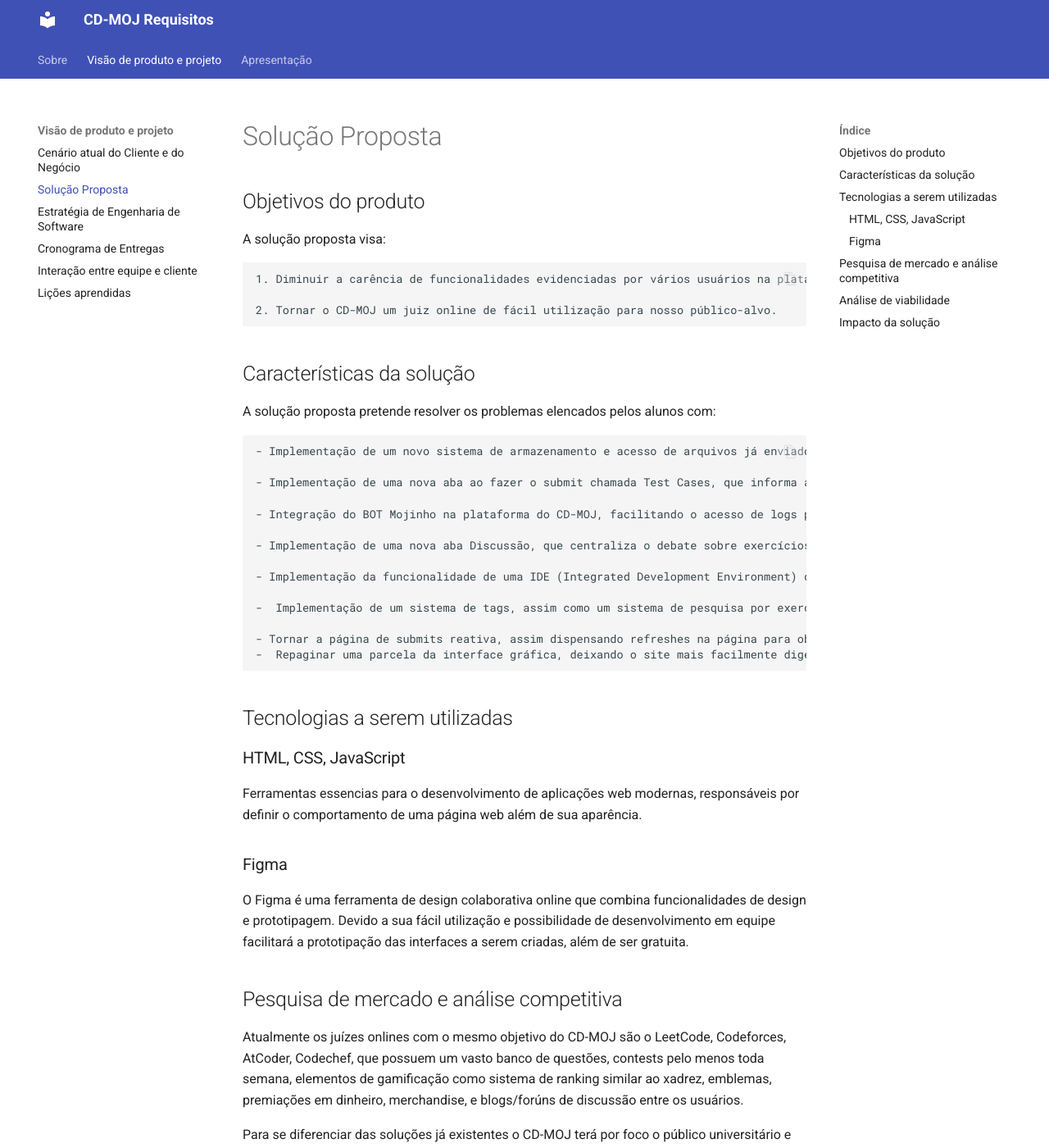
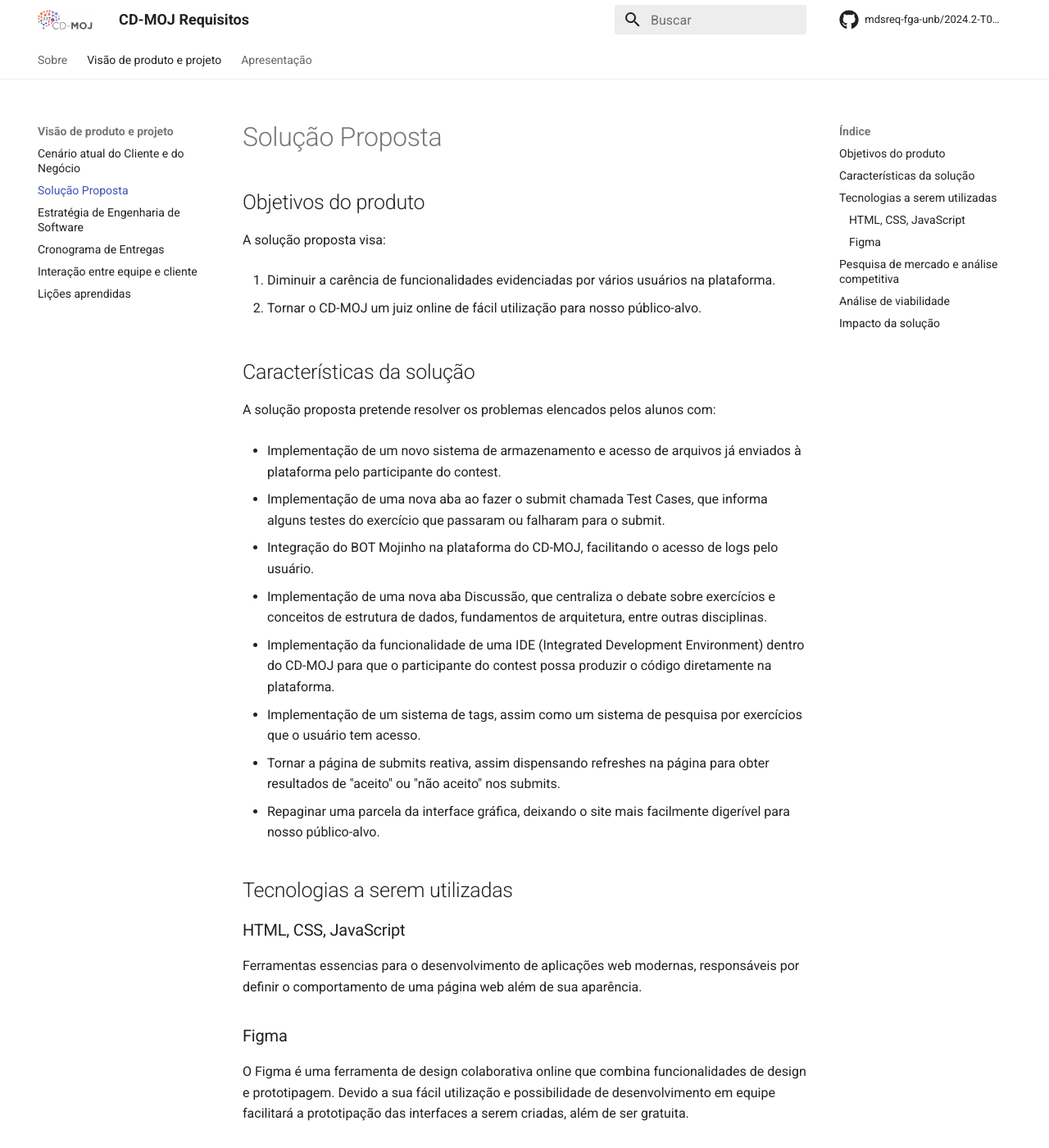
Before and after one commit to mdsreq-fga-unb/2024.2-T01-CD-MOJ, an MkDocs documentation site: the page built from docs/visao/Solucao.md, in a window 1280 px wide and 1400 px high. Shown: the whole window at 82% size. Built offline with MkDocs 1.6.1 and Material for MkDocs 9.7.7, drawn with Linux system fonts in a browser that asks for light colours; comment, search, counter and statistics services are not loaded.

Commit message:
docs: melhora aparência da documentação
- remove identação da sessão "solução proposta"
- adiciona ícone
- adiciona link para o repositório
- adiciona função de busca textual

```diff
--- a/mkdocs.yml
+++ b/mkdocs.yml
@@ -13,8 +13,16 @@ nav:
   - "Apresentação":
       - visao/Apresentacao.md
 
+repo_url: https://github.com/mdsreq-fga-unb/2024.2-T01-CD-MOJ/
+repo_name: mdsreq-fga-unb/2024.2-T01-CD-MOJ/
+
 theme:
+  palette:
+    primary: white
+
   name: material
+
+  logo: assets/images/logo.svg
 
   language: pt-BR
 
@@ -27,15 +35,11 @@ theme:
     - navigation.expantion
     - search.share
     - search.suggest
-    - serach.highlight
-    - content.code.copy
-    - content.code.select
-    - content.code.annotate
-    - content.tabs.link
+    - search.highlight
     - toc.follow
 
   icon:
-    repo: fontawesome/brands/gitlab
+    repo: fontawesome/brands/github
     admonition:
       note: octicons/tag-16
       abstract: octicons/checklist-16
@@ -56,4 +60,5 @@ markdown_extensions:
   - pymdownx.blocks.caption
 
 plugins:
+  - search
   - mkdocs-video
```
Also changed, not shown: docs/visao/Solucao.md (+10 -13 lines), docs/assets/images/logo.svg (added), requirements.txt (line endings or trailing spaces).
